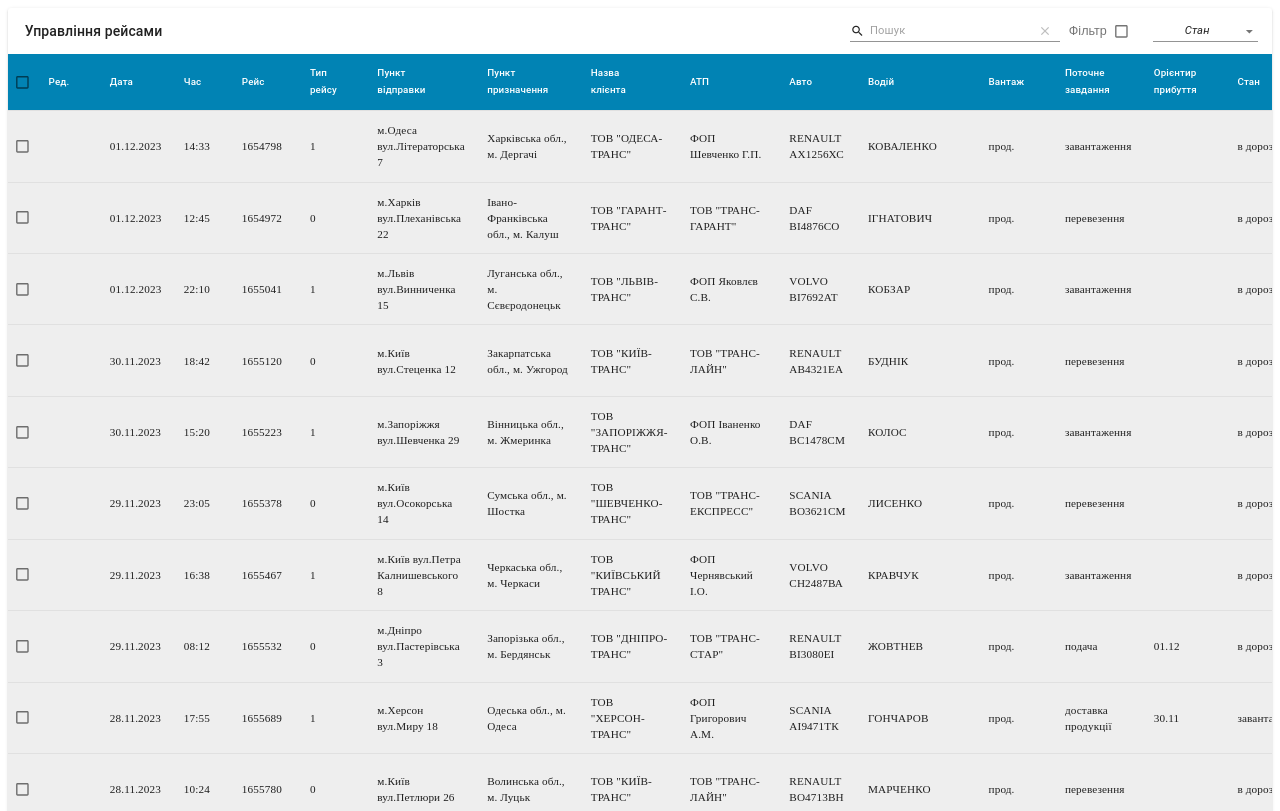
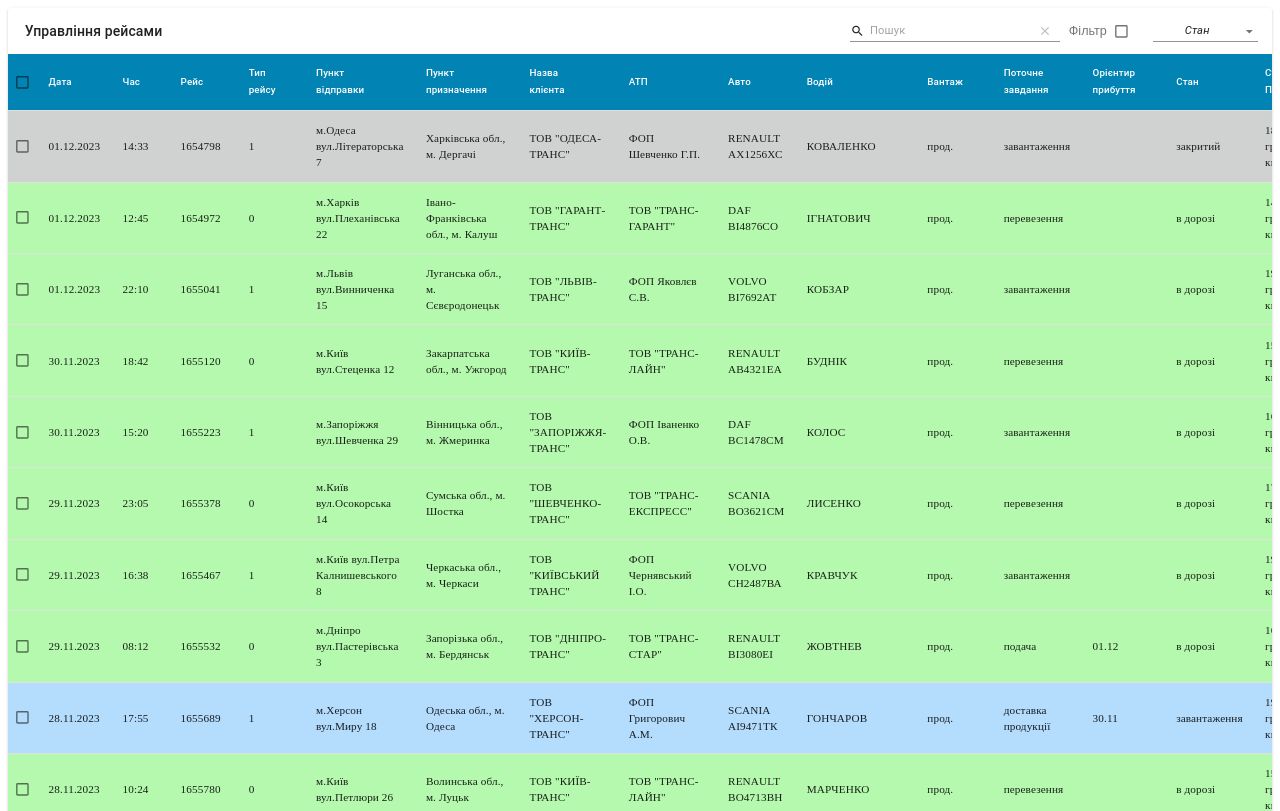
Before and after one commit to Yulenyka/test, a React (Create React App) app: page / in a window 1280 px wide. Shown: the top 811 px of the page. Built offline with nearby package versions, Linux system fonts and the light colour scheme.

Commit message:
getRowBackgroundColor

```diff
--- a/package.json
+++ b/package.json
@@ -6,6 +6,7 @@
   "dependencies": {
     "@material-ui/core": "^4.12.4",
     "@material-ui/styles": "^4.11.5",
+    "@mui/material": "^5.14.19",
     "@testing-library/jest-dom": "^5.17.0",
     "@testing-library/react": "^13.4.0",
     "@testing-library/user-event": "^13.5.0",
--- a/src/components/MaterialTableComponent/index.jsx
+++ b/src/components/MaterialTableComponent/index.jsx
@@ -2,6 +2,8 @@
 import MaterialTable from "material-table";
 import { ThemeProvider, createTheme } from "@mui/material";
 import { Checkbox, Select, MenuItem } from "@material-ui/core";
+import { getRowBackgroundColor } from "./tableUtils";
+import { localizationStrings } from "./localization";
 
 const defaultMaterialTheme = createTheme();
 
@@ -20,7 +22,7 @@
   }, [status, data]);
 
   const columns = [
-    { title: "Ред.", field: "filter", filtering: false },
+    //{ title: "Ред.", field: "filter", filtering: false },
     { title: "Дата", field: "date" },
     { title: "Час", field: "time" },
     { title: "Рейс", field: "id" },
@@ -45,10 +47,13 @@
           title="Управління рейсами"
           columns={columns}
           data={filteredData}
+          localization={localizationStrings}
           options={{
             filtering: filter,
             headerStyle: { backgroundColor: "#0183b4", color: "#FFF" },
-            rowStyle: { backgroundColor: "#EEE" },
+            rowStyle: (rowData) => ({
+              backgroundColor: getRowBackgroundColor(rowData),
+            }),
             selection: true,
             pageSize: 25,
             pageSizeOptions: [25, 50, 100],
@@ -70,6 +75,7 @@
               ),
               tooltip: "Hide/Show Filter option",
               isFreeAction: true,
+              onClick: () => {},
             },
             {
               icon: () => (
@@ -85,30 +91,14 @@
                   </MenuItem>
                   <MenuItem value={"в дорозі"}>в дорозі</MenuItem>
                   <MenuItem value={"завантаження"}>завантаження</MenuItem>
+                  <MenuItem value={"закритий"}>закритий</MenuItem>
                 </Select>
               ),
               tooltip: "Стан",
               isFreeAction: true,
+              onClick: () => {},
             },
           ]}
-          localization={{
-            body: {
-              emptyDataSourceMessage: "Немає записів для відображення",
-              filterRow: {
-                filterTooltip: "Фільтрація",
-              },
-            },
-            pagination: {
-              labelDisplayedRows: "{from}-{to} з {count}",
-              labelRowsSelect: "",
-              labelRowsPerPage: "Число рядків:",
-            },
-            toolbar: {
-              nRowsSelected: "Вибрано {0} рядків",
-              searchTooltip: "Пошук",
-              searchPlaceholder: "Пошук",
-            },
-          }}
         />
       </ThemeProvider>
     </div>
--- /dev/null
+++ b/src/components/MaterialTableComponent/localization.js
@@ -0,0 +1,16 @@
+export const localizationStrings = {
+  emptyDataSourceMessage: "Немає записів для відображення",
+  filterRow: {
+    filterTooltip: "Фільтрація",
+  },
+  pagination: {
+    labelDisplayedRows: "{from}-{to} з {count}",
+    labelRowsSelect: "",
+    labelRowsPerPage: "Число рядків:",
+  },
+  toolbar: {
+    nRowsSelected: "Вибрано {0} рядків",
+    searchTooltip: "Пошук",
+    searchPlaceholder: "Пошук",
+  },
+};
--- /dev/null
+++ b/src/components/MaterialTableComponent/tableUtils.js
@@ -0,0 +1,12 @@
+export const getRowBackgroundColor = (rowData) => {
+  switch (rowData.status) {
+    case "в дорозі":
+      return "#b4f9ad";
+    case "завантаження":
+      return "#b3dcfd";
+    case "закритий":
+      return "#d0d2d1";
+    default:
+      return "#f9ccad";
+  }
+};
--- a/src/data/data.json
+++ b/src/data/data.json
@@ -13,7 +13,7 @@
     "cargo": "прод.",
     "action": "завантаження",
     "arrival": null,
-    "status": "в дорозі",
+    "status": "закритий",
     "price": "18650.00 грн. (470 км.)"
   },
   {
@@ -710,7 +710,7 @@
     "cargo": "прод.",
     "action": "перевезення",
     "arrival": null,
-    "status": "в дорозі",
+    "status": "закритий",
     "price": "14520.00 грн. (330 км.)"
   },
   {
```
Also changed, not shown: 1 other file (tests, documents, lock files or other folders).
